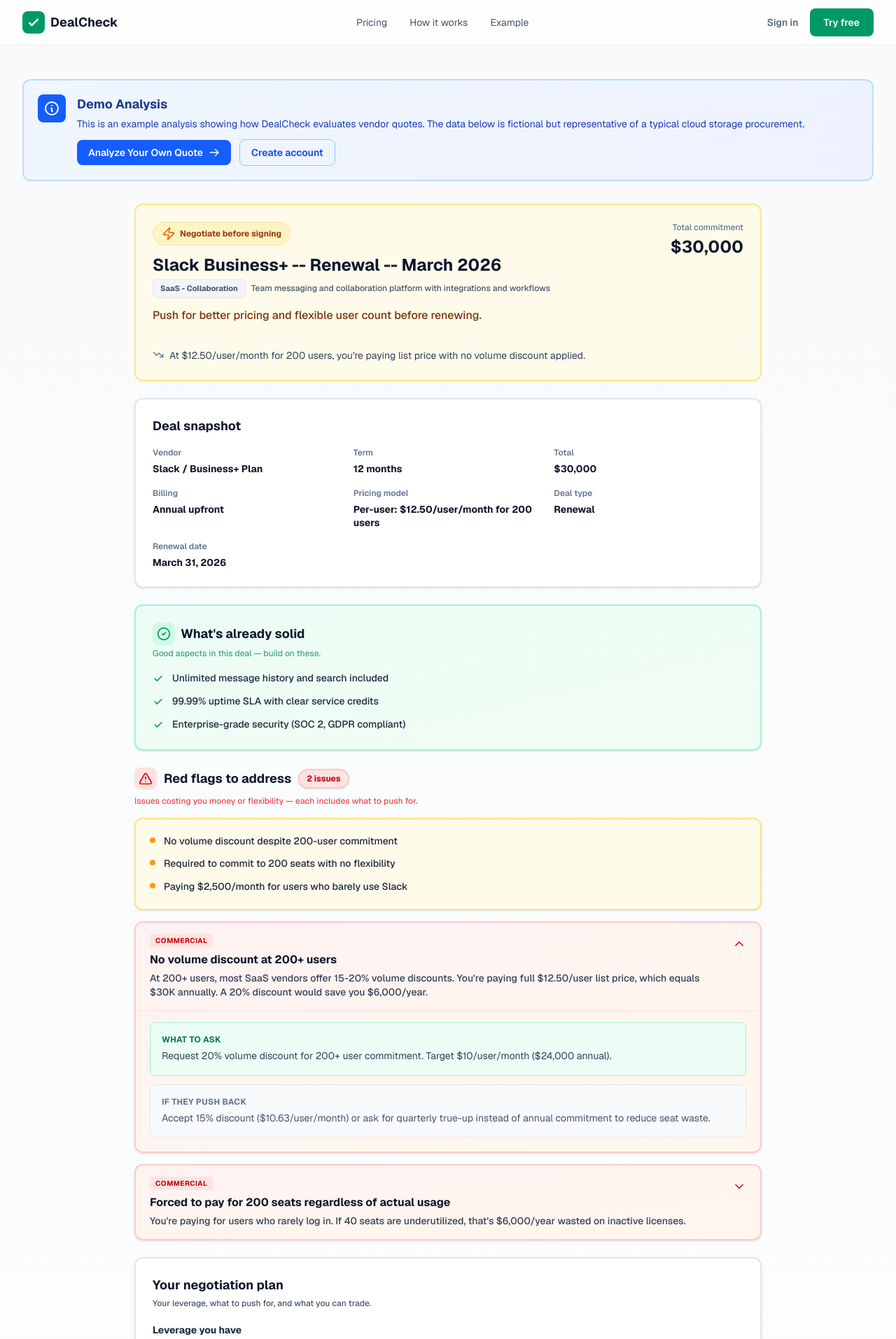
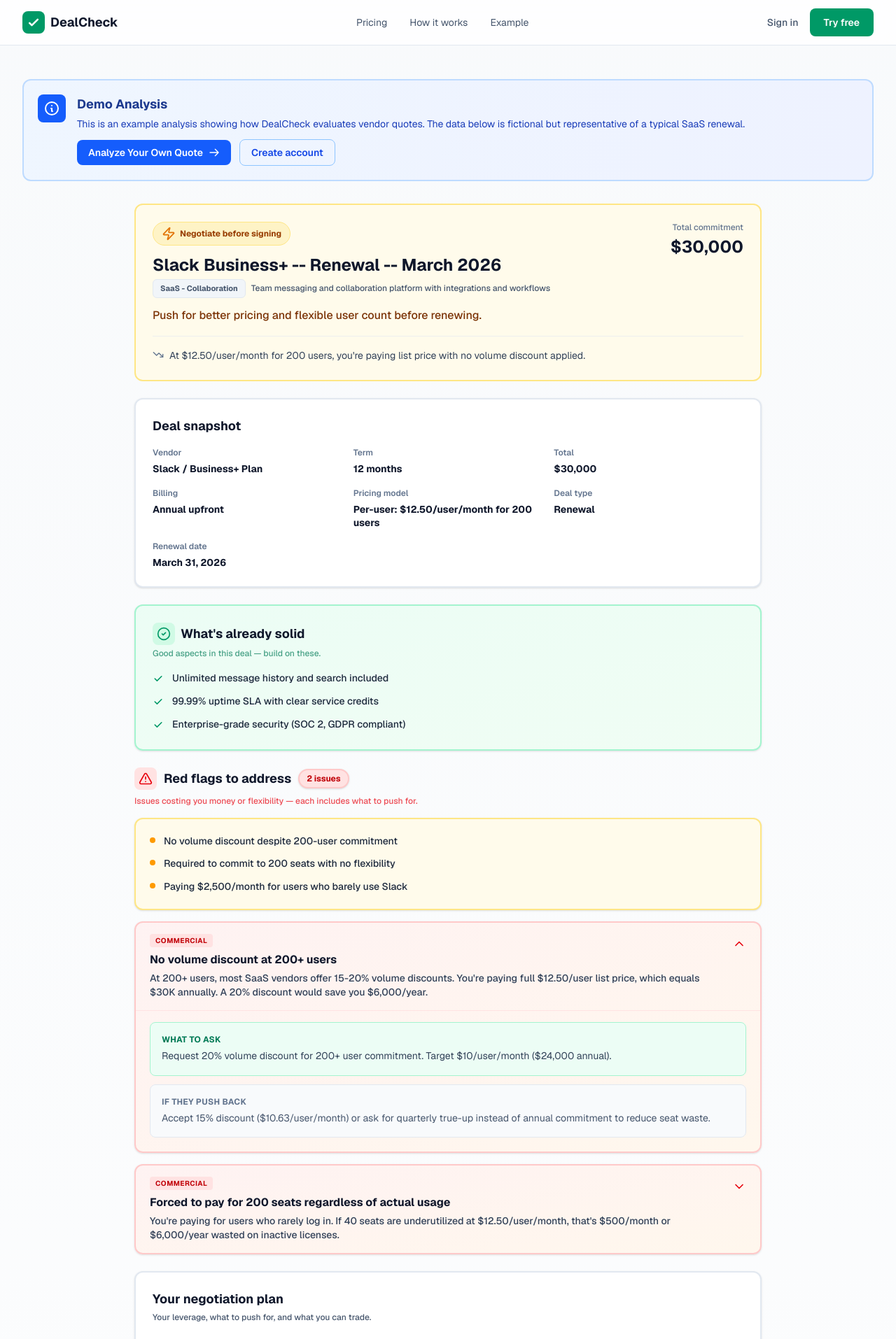
Before and after one commit to Boomchakalala/Dealcheck, a Next.js app: page /example in a window 1280 px wide. Shown: the top 1914 px of the page at 70% size. Built offline with nearby package versions, Linux system fonts and the light colour scheme.

Commit message:
Sandbox autosave

```diff
--- a/src/app/example/page.tsx
+++ b/src/app/example/page.tsx
@@ -45,9 +45,9 @@ const exampleOutput: DealOutput = {
     {
       type: "Commercial",
       issue: "Forced to pay for 200 seats regardless of actual usage",
-      why_it_matters: "You're paying for users who rarely log in. If 40 seats are underutilized, that's $6,000/year wasted on inactive licenses.",
-      what_to_ask_for: "Switch to quarterly true-up model where you pay for active users (logged in last 30 days). This eliminates paying for inactive seats.",
-      if_they_push_back: "Request 10% buffer allowance — pay for 180 seats but can use up to 200 without penalty. Saves $3K annually on seat waste."
+      why_it_matters: "You're paying for users who rarely log in. If 40 seats are underutilized at $12.50/user/month, that's $500/month or $6,000/year wasted on inactive licenses.",
+      what_to_ask_for: "Switch to quarterly true-up model where you pay for active users (logged in last 30 days). Or request 10% buffer — pay for 180 seats but can use up to 200.",
+      if_they_push_back: "Accept monthly reconciliation instead of quarterly, or negotiate down to 180 committed seats with option to add more as needed."
     }
   ],
   negotiation_plan: {
@@ -162,7 +162,7 @@ export default function ExamplePage() {
             <div className="flex-1">
               <h2 className="text-lg font-bold text-blue-900 mb-1">Demo Analysis</h2>
               <p className="text-sm text-blue-800 mb-3">
-                This is an example analysis showing how DealCheck evaluates vendor quotes. The data below is fictional but representative of a typical cloud storage procurement.
+                This is an example analysis showing how DealCheck evaluates vendor quotes. The data below is fictional but representative of a typical SaaS renewal.
               </p>
               <div className="flex items-center gap-3">
                 <Link
```
